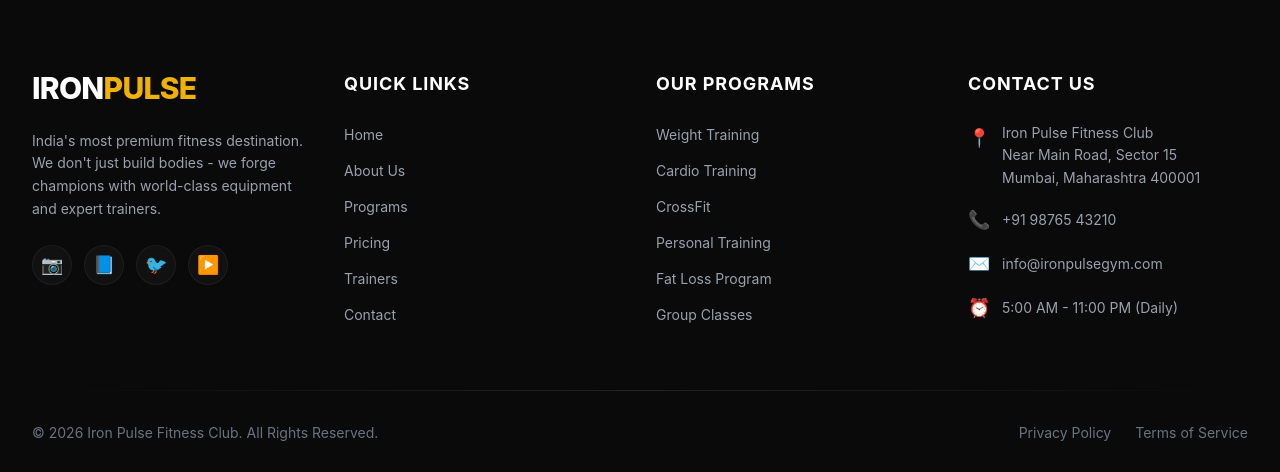
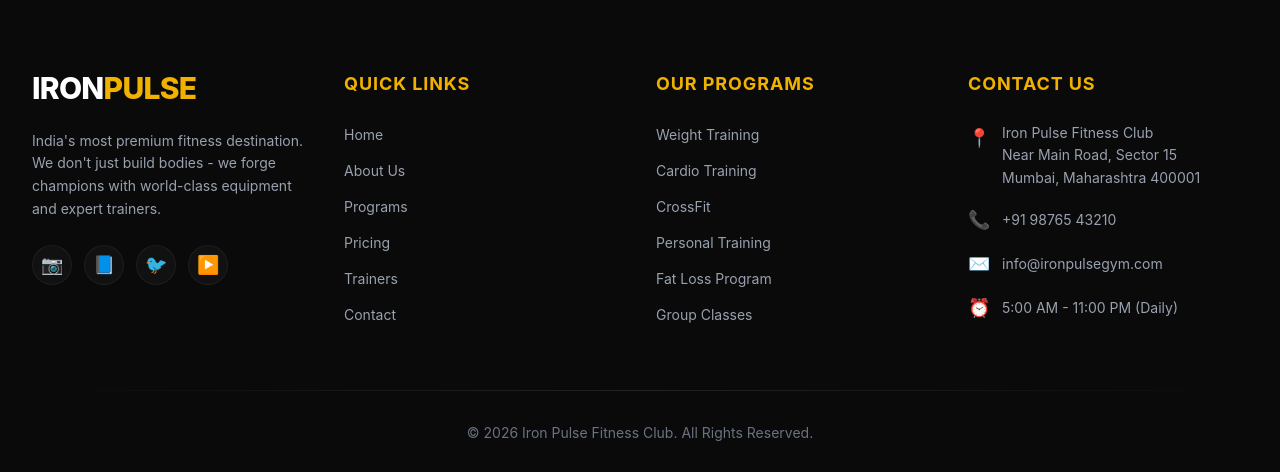
Before and after one commit to GitGoPrashis/Iron-Pulse-Fitness-Club, a React (Vite) app in the folder frontend/: page / in a window 1280 px wide. Shown: the part 8391-8863 px from the top of the page. Built offline with nearby package versions, Linux system fonts and the light colour scheme.

Commit message:
animation added

```diff
--- a/frontend/src/components/Footer.jsx
+++ b/frontend/src/components/Footer.jsx
@@ -67,7 +67,7 @@ const Footer = () => {
 
           {/* Column 2: Quick Links */}
           <div className="flex flex-col">
-            <h3 className="text-white font-bold text-lg uppercase tracking-wider mb-6">
+            <h3 className="text-yellow-500 font-bold text-lg uppercase tracking-wider mb-6">
               Quick Links
             </h3>
             <ul className="flex flex-col gap-3 list-none p-0 m-0">
@@ -86,7 +86,7 @@ const Footer = () => {
 
           {/* Column 3: Our Programs */}
           <div className="flex flex-col">
-            <h3 className="text-white font-bold text-lg uppercase tracking-wider mb-6">
+            <h3 className="text-yellow-500 font-bold text-lg uppercase tracking-wider mb-6">
               Our Programs
             </h3>
             <ul className="flex flex-col gap-3 list-none p-0 m-0">
@@ -105,7 +105,7 @@ const Footer = () => {
 
           {/* Column 4: Contact Info */}
           <div className="flex flex-col">
-            <h3 className="text-white font-bold text-lg uppercase tracking-wider mb-6">
+            <h3 className="text-yellow-500 font-bold text-lg uppercase tracking-wider mb-6">
               Contact Us
             </h3>
             <ul className="flex flex-col gap-4 list-none p-0 m-0">
@@ -143,20 +143,14 @@ const Footer = () => {
         {/* Divider */}
         <div className="w-full h-px bg-linear-to-r from-transparent via-white/10 to-transparent mb-8"></div>
 
+
         {/* Bottom Copyright Bar */}
-        <div className="flex flex-col md:flex-row items-center justify-between gap-4 text-center md:text-left">
-          <p className="text-gray-500 text-sm">
+        <div className=" md:flex-row items-center justify-between gap-4 text-center md:text-left">
+          <p className="text-gray-500 text-sm text-center">
             © {currentYear} Iron Pulse Fitness Club. All Rights Reserved.
           </p>
 
-          <div className="flex items-center gap-6">
-            <a href="#" className="text-gray-500 hover:text-yellow-500 transition-colors text-sm">
-              Privacy Policy
-            </a>
-            <a href="#" className="text-gray-500 hover:text-yellow-500 transition-colors text-sm">
-              Terms of Service
-            </a>
-          </div>
+
         </div>
 
       </div>
--- a/frontend/src/components/Navbar.jsx
+++ b/frontend/src/components/Navbar.jsx
@@ -100,11 +100,21 @@ const Navbar = () => {
       </button>
 
       {/* Mobile Menu Dropdown */}
-      <div
+      {/* for showing the moblile menu dropdown from upside */}
+      {/* <div
         className={`absolute top-20 left-0 w-full bg-[#0a0a0a] border-b border-white/10 md:hidden overflow-hidden transition-all duration-300 ease-in-out shadow-2xl
           ${isOpen ? 'max-h-125 opacity-100 py-6' : 'max-h-0 opacity-0 py-0'}
         `}
-      >
+      > */}
+      {/* for showinf the mobile menu dropdown from left side */}
+      <div
+  className={`absolute top-20 left-0 w-full bg-[#0a0a0a] border-r border-white/10 md:hidden overflow-hidden shadow-2xl z-40
+    transition-transform duration-300 ease-in-out
+    ${isOpen ? 'translate-x-0' : '-translate-x-full'}
+  `}
+>
+
+
         <ul className="flex flex-col items-center gap-6 list-none m-0 p-0">
           {navLinks.map((link) => (
             <li key={link.name} className="w-full text-center">
@@ -119,13 +129,20 @@ const Navbar = () => {
           ))}
 
           <li className="w-full flex justify-center mt-2">
-            <a
+            <Link to="/join-us-page"  onClick={closeMenu}
+              className="bg-yellow-500 hover:bg-yellow-400 text-black font-bold px-10 py-3 rounded-md transition duration-300 shadow-lg shadow-yellow-500/20 text-base uppercase tracking-wider"> Join Now
+            </Link>
+
+
+            {/* <a
+
               href="#join"
               onClick={closeMenu}
               className="bg-yellow-500 hover:bg-yellow-400 text-black font-bold px-10 py-3 rounded-md transition duration-300 shadow-lg shadow-yellow-500/20 text-base uppercase tracking-wider"
             >
               Join Now
-            </a>
+            </a> */}
+
           </li>
         </ul>
       </div>
--- a/frontend/src/components/Smooth.jsx
+++ b/frontend/src/components/Smooth.jsx
@@ -7,6 +7,11 @@ const Smooth = () => {
       duration: 1.5,
       smoothWheel: true,
       wheelMultiplier: 1.5,
+      syncTouch:false,
+      anchors:{
+        offset:-120
+      },
+
     });
 
     const raf = (time) => {
```
